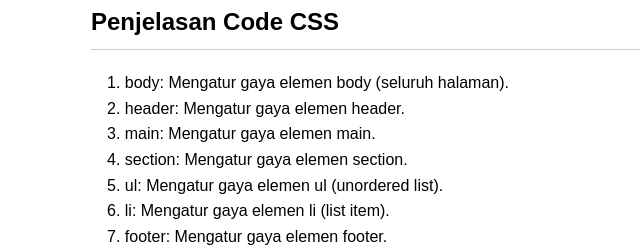
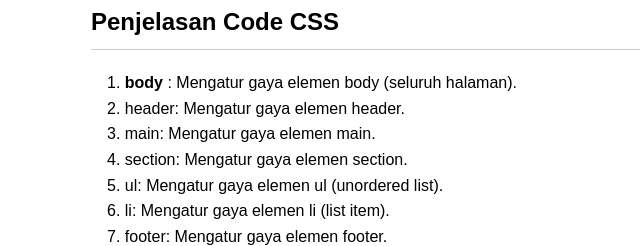
Before and after one commit to ssaaannn/ssaaannn.github.io, a plain HTML site: page index.html in a window 1280 px wide. Shown: the part 1684-1930 px from the top of the page, 149-789 px from the left. Drawn offline with Linux system fonts and the light colour scheme.

Commit message:
Update index.html

```diff
--- a/index.html
+++ b/index.html
@@ -81,7 +81,7 @@
     <section>
       <h2>Penjelasan Code CSS</h2>
       <ul>
-        <li>1. body: Mengatur gaya elemen body (seluruh halaman).</li>
+        <li>1. <b>body</b> : Mengatur gaya elemen body (seluruh halaman).</li>
         <li>2. header: Mengatur gaya elemen header.</li>
         <li>3. main: Mengatur gaya elemen main.</li>
         <li>4. section: Mengatur gaya elemen section.</li>
```
